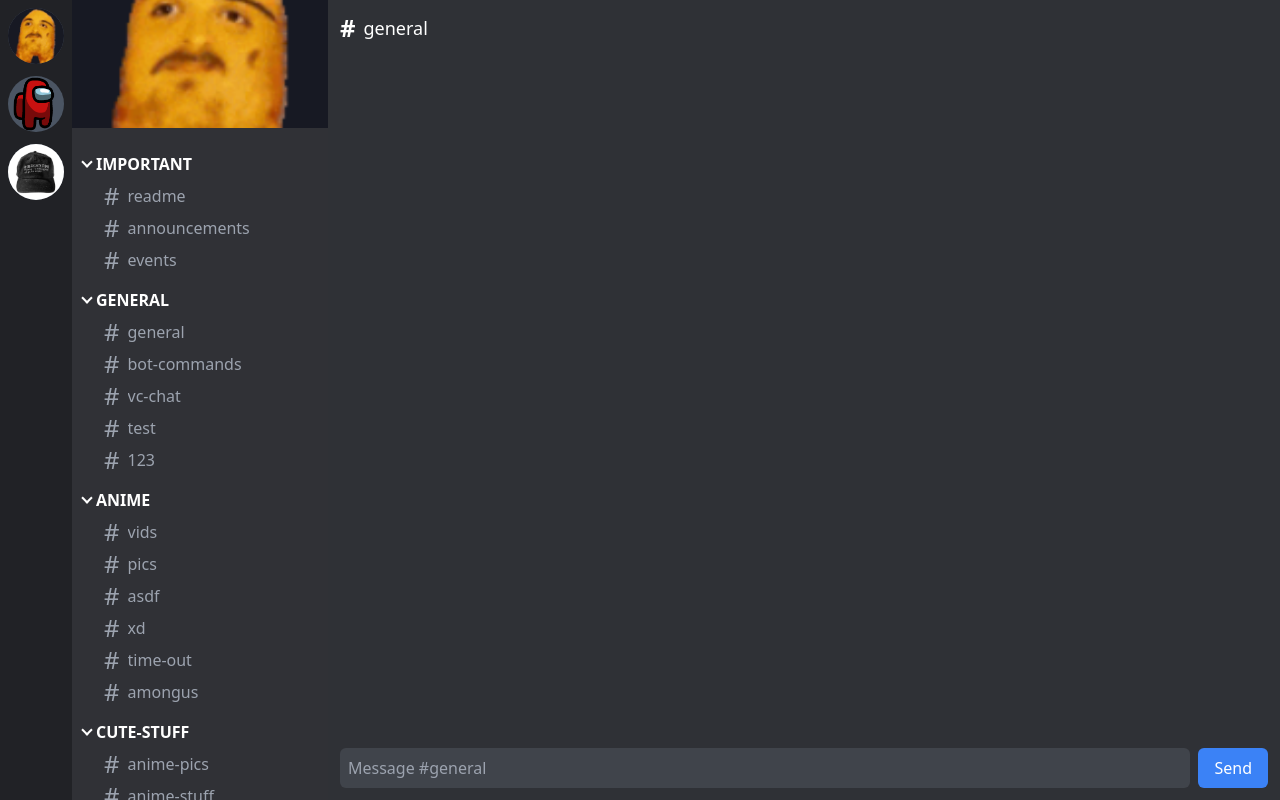
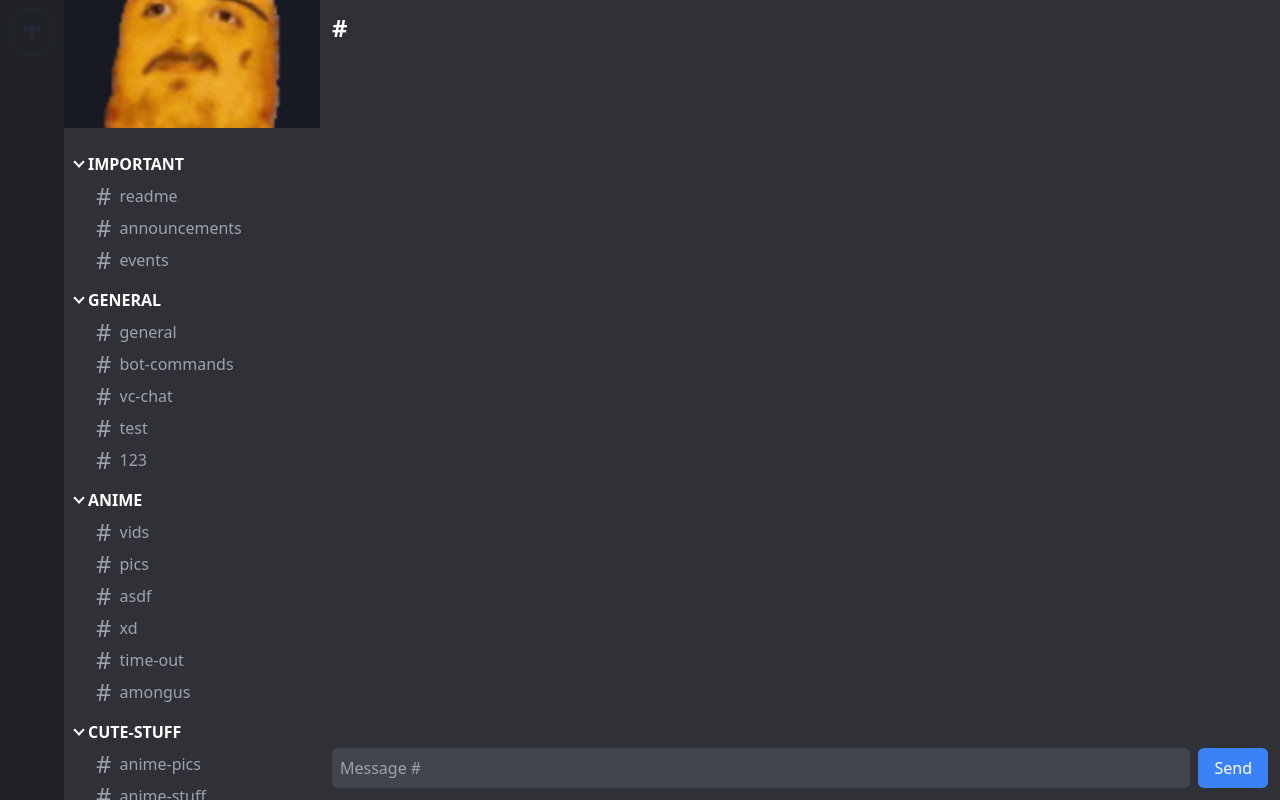
Before and after one commit to hopgrab/Discord-Offline-Proj, a React (Vite) app: page / in a window 1280 px wide. Built offline with nearby package versions, Linux system fonts and the light colour scheme.

Commit message:
trying to do some zustand stuff

```diff
--- a/src/App.jsx
+++ b/src/App.jsx
@@ -2,10 +2,13 @@ import { useState } from 'react';
 import Servers from './components/Servers';
 import Channels from './components/Channels';
 import ChatRoom from './components/ChatRoom';
+import { useDiscordStore } from './discordStore.js';
 
 export default function App() {
-  const [currentChannel, setCurrentChannel] = useState('general'); //-test
-  const [currentServer, setCurrentServer] = useState(0); //-test
+  const currentChannel = useDiscordStore((state) => state.currentChannel);
+  const currentServer = useDiscordStore((state) => state.currentServer);
+  const setCurrentServer = useDiscordStore((state) => state.setCurrentServer);
+  const setCurrentChannel = useDiscordStore((state) => state.setCurrentChannel);
 
   return (
     <div className="flex h-screen">
--- a/src/components/ChatRoom.jsx
+++ b/src/components/ChatRoom.jsx
@@ -6,6 +6,7 @@ export default function ChatRoom({ currentChannel }) {
   const [messageInput, setMessage] = useState('');
   const messages = useDiscordStore((state) => state.messages);
   const addMessage = useDiscordStore((state) => state.addMessage);
+  console.log(messages);
 
   const handleSendMessage = () => {
     if (messageInput.trim()) {
--- a/src/components/Servers.jsx
+++ b/src/components/Servers.jsx
@@ -1,10 +1,13 @@
 import React from 'react';
 import { images } from '../assets/images.jsx';
+import { useDiscordStore } from '../discordStore.js';
 
 export default function Servers({ setCurrentServer }) {
+  const servers = useDiscordStore((state) => state.servers);
+
   return (
     <div className="bg-[#212226] max-w-18 p-2 gap-3 flex flex-col">
-      {images.map((image, index) => (
+      {servers.map((server, index) => (
         <div
           key={index}
           className="dropdown dropdown-hover dropdown-right dropdown-center"
@@ -15,7 +18,7 @@ export default function Servers({ setCurrentServer }) {
           >
             <div className="avatar">
               <div className="h-full rounded-badge hover:rounded-2xl transition-all duration-200">
-                <img src={image} alt={`Server ${index + 1}`} />
+                <img src={server.image} />
               </div>
             </div>
           </button>
@@ -23,10 +26,13 @@ export default function Servers({ setCurrentServer }) {
             tabIndex={0}
             className="dropdown-content rounded-lg z-[1] p-2 shadow translate-x-2 max-w-48 whitespace-pre bg-black text-white"
           >
-            <div className="w-full">Server Name</div>
+            <div className="w-full">{`Server ${index}`}</div>
           </div>
         </div>
       ))}
+      <button className="btn btn-circle btn-outline text-4xl">
+        <span className="h-full ">+</span>
+      </button>
     </div>
   );
 }
--- a/src/discordStore.js
+++ b/src/discordStore.js
@@ -5,11 +5,33 @@ export const useDiscordStore = create(
   persist(
     (set, get) => ({
       servers: [],
+      currentServer: 0,
+      currentChannel: '',
       messages: [],
-      addMessage: (newMessage) =>
+      addMessage: (serverId, channelId, message) =>
         set({
-          messages: [...get().messages, newMessage],
+          servers: get().servers.map((server) =>
+            server.id === serverId
+              ? {
+                  ...server,
+                  categories: server.categories.map((cat) => ({
+                    ...cat,
+                    channels: cat.channels.map((ch) =>
+                      ch.id === channelId
+                        ? { ...ch, messages: [...(ch.messages || []), message] }
+                        : ch
+                    ),
+                  })),
+                }
+              : server
+          ),
         }),
+      setCurrentServer: (serverId) => {
+        set({ currentServer: serverId });
+      },
+      setCurrentChannel: (channelId) => {
+        set({ currentChannel: channelId });
+      },
     }),
     { name: 'messages', storage: createJSONStorage(() => sessionStorage) }
   )
```
